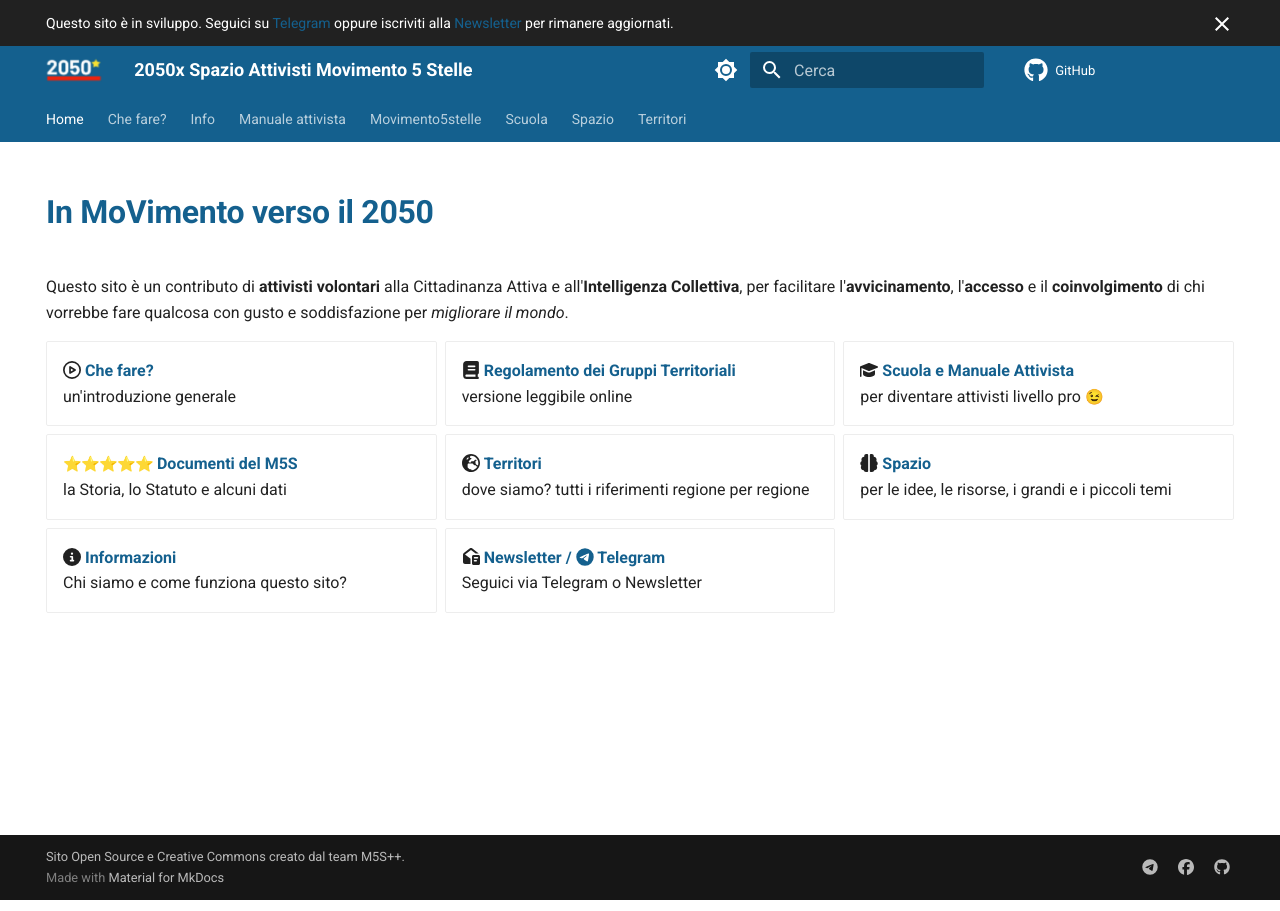
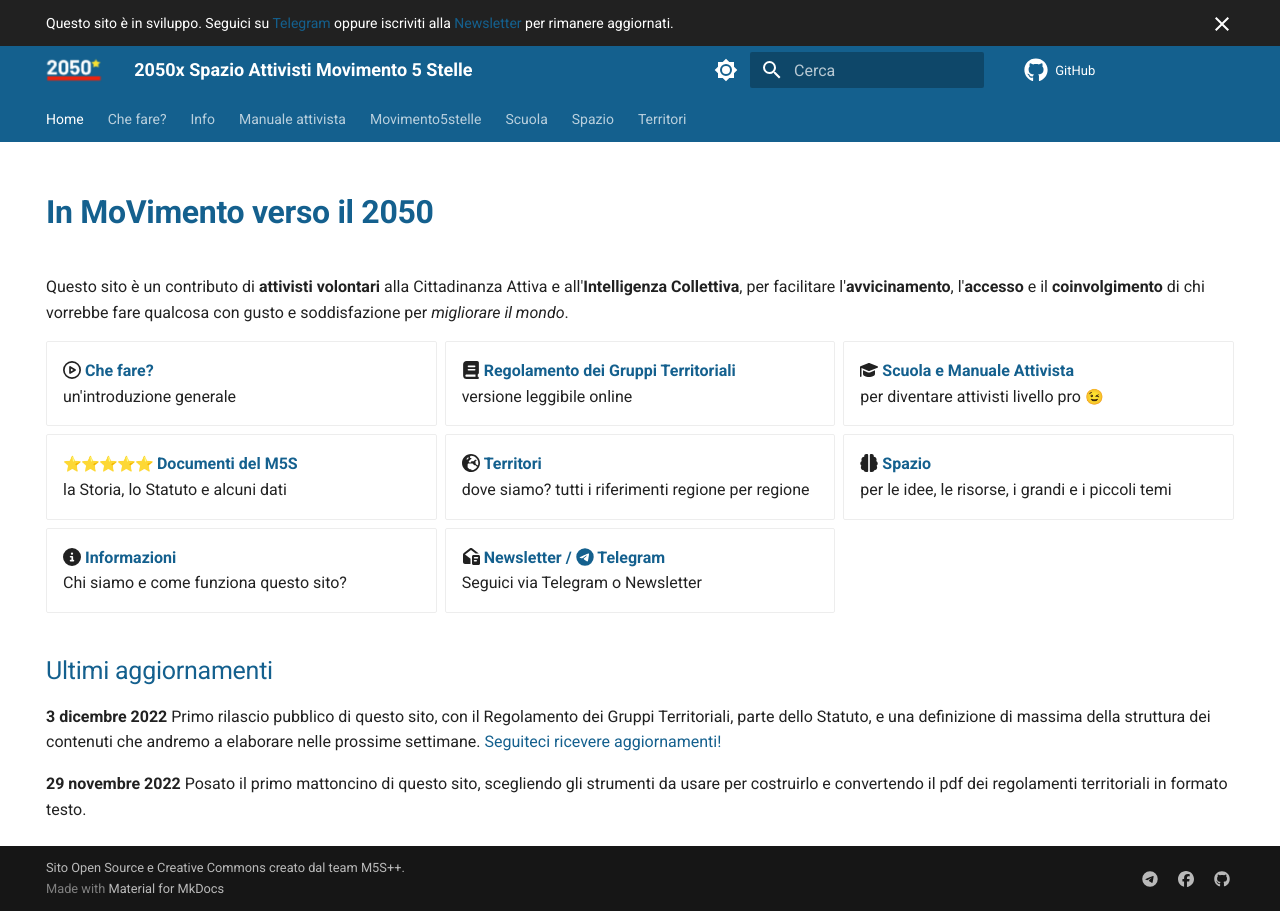
Before and after one commit to 2050x/2050x.github.io, an MkDocs documentation site: the page built from docs/index.md, in a window 1280 px wide. Built offline with MkDocs 1.6.1 and Material for MkDocs 9.7.7, drawn with Linux system fonts in a browser that asks for light colours; emoji names are drawn with the system emoji font; comment, search, counter and statistics services are not loaded.

```diff
--- a/docs/index.md
+++ b/docs/index.md
@@ -28,3 +28,10 @@ Chi siamo e come funziona questo sito?
 - :fontawesome-solid-envelope-open-text: **[Newsletter / :fontawesome-brands-telegram: Telegram](info/contatto.md)**
 Seguici via Telegram o Newsletter
 </div>
+
+## Ultimi aggiornamenti
+**3 dicembre 2022**
+Primo rilascio pubblico di questo sito, con il Regolamento dei Gruppi Territoriali, parte dello Statuto, e una definizione di massima della struttura dei contenuti che andremo a elaborare nelle prossime settimane. [Seguiteci ricevere aggiornamenti!](info/contatto.md)
+
+**29 novembre 2022**
+Posato il primo mattoncino di questo sito, scegliendo gli strumenti da usare per costruirlo e convertendo il pdf dei regolamenti territoriali in formato testo.
--- a/mkdocs.yml
+++ b/mkdocs.yml
@@ -66,7 +66,7 @@ plugins:
   - minify:
       minify_html: true
 
-repo_url: https://github.com/2050x/2050x.github.io
+repo_url: https://github.com/2050x/2050x.org
 edit_uri: edit/main/docs/
 
 extra_css:
```
